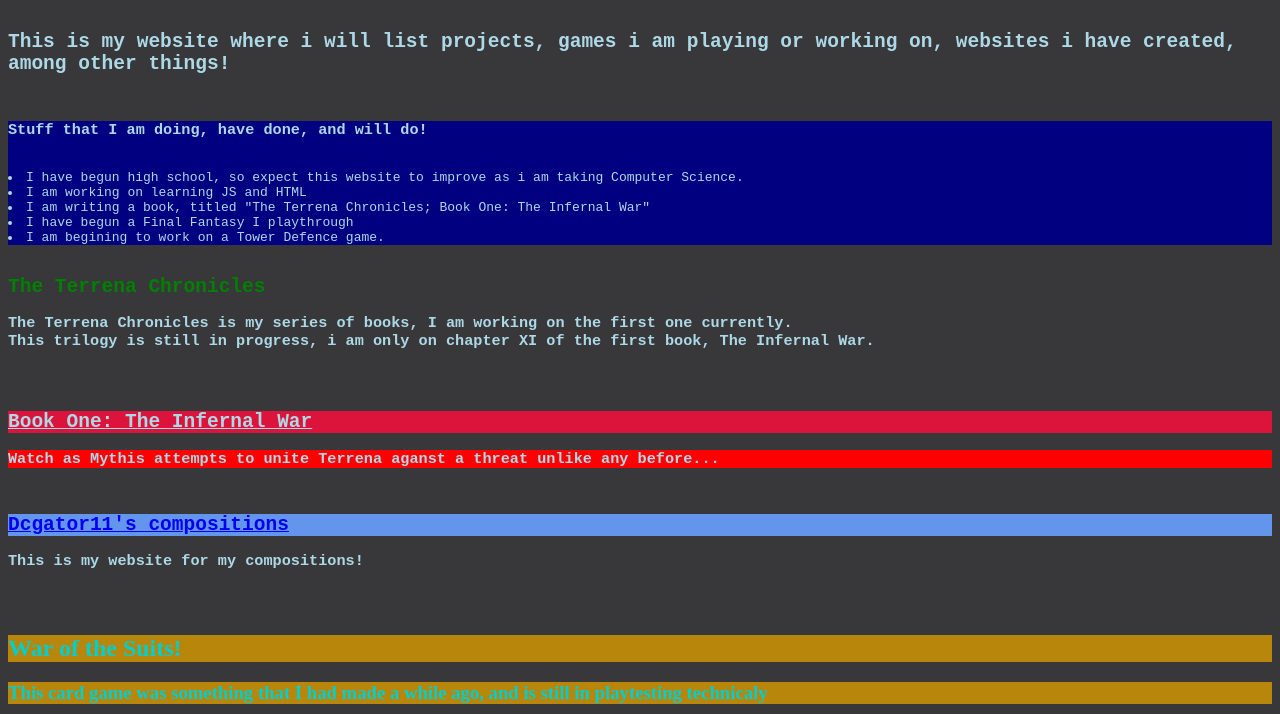
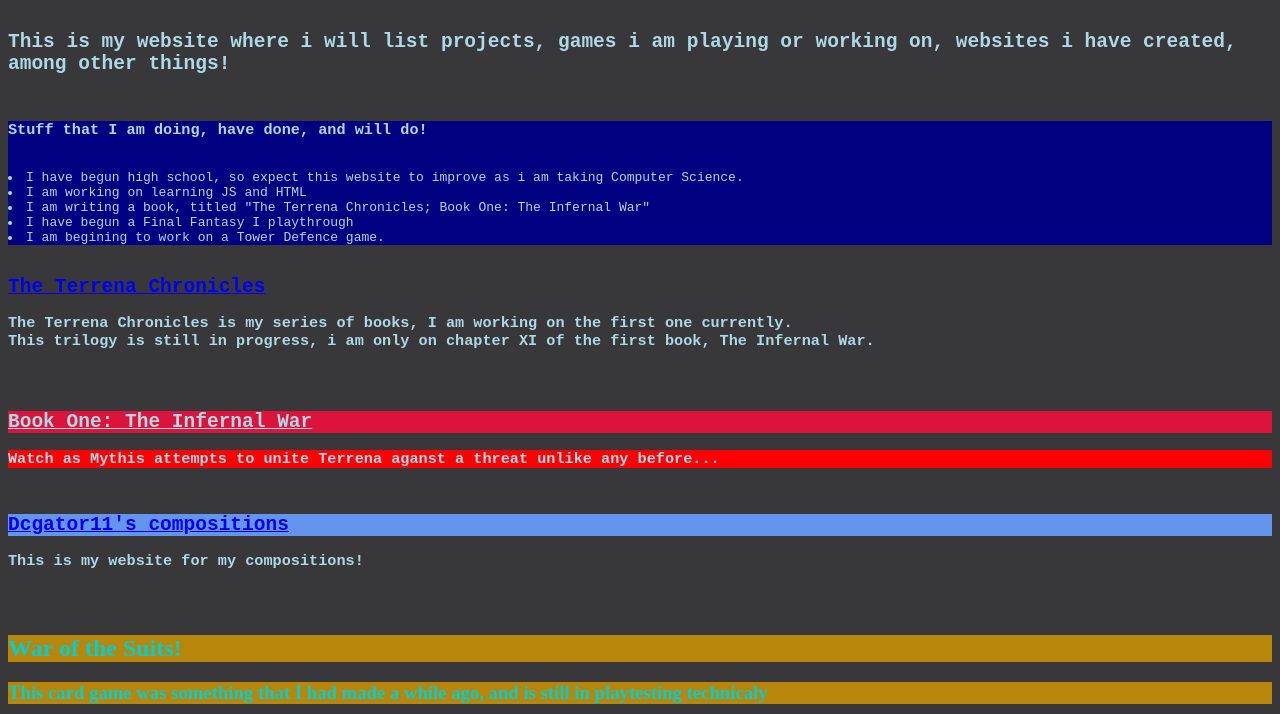
Before and after one commit to dcgator11/dcgator11.github.io, a plain HTML site: page index.html in a window 1280 px wide. Shown: the part 86-800 px from the top of the page. Drawn offline with Linux system fonts and the light colour scheme.

Commit message:
Update index.html

```diff
--- a/index.html
+++ b/index.html
@@ -43,8 +43,8 @@
   </div>
   <br>
 
-  <h2 href="book.html" id="TrC">
-    The Terrena Chronicles
+  <h2 id="TrC">
+   <a href="book.html"> The Terrena Chronicles</a>
   </h2>
   <h3>
     The Terrena Chronicles is my series of books, I am working on the first one currently.<br>
```
